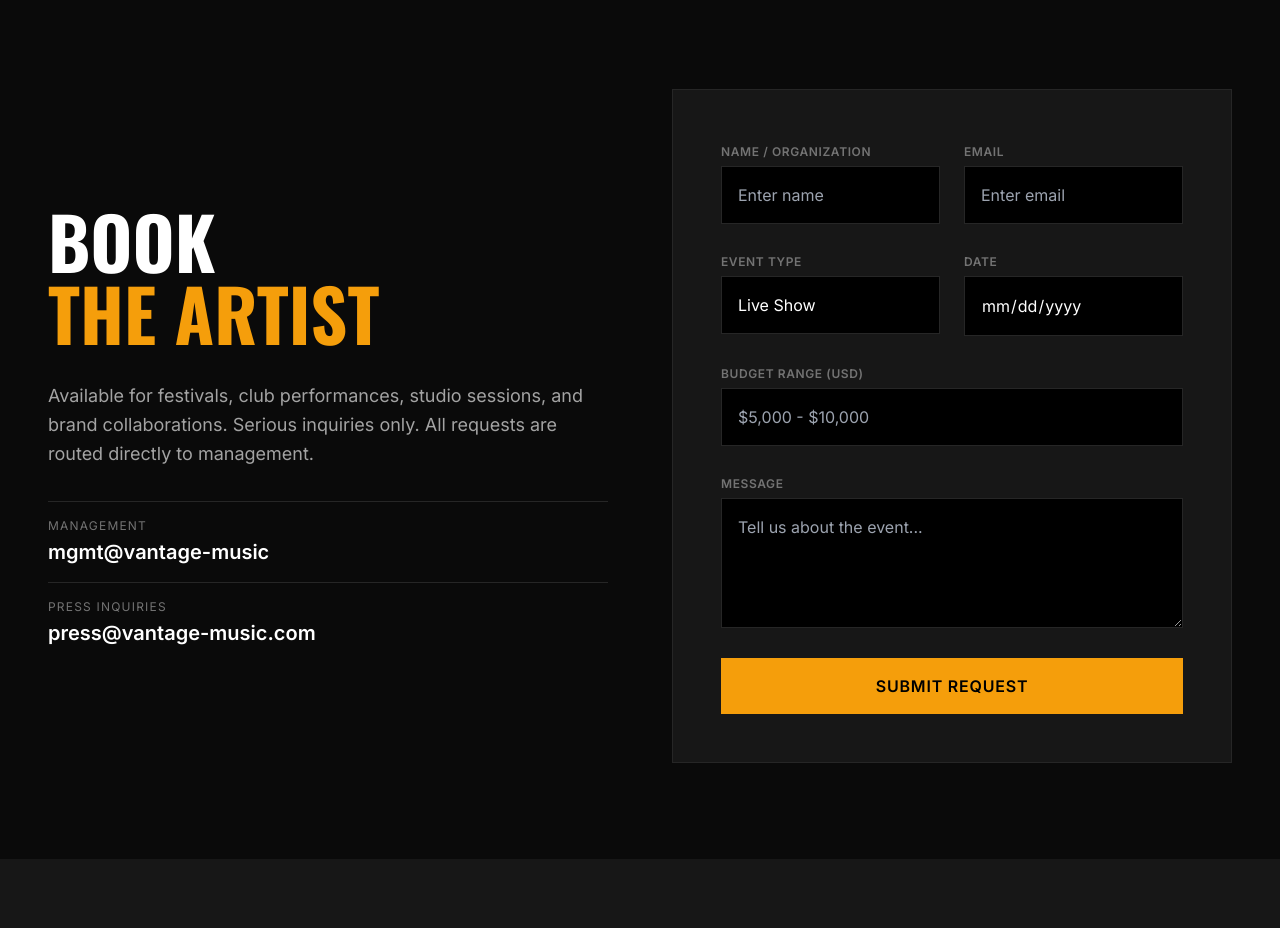
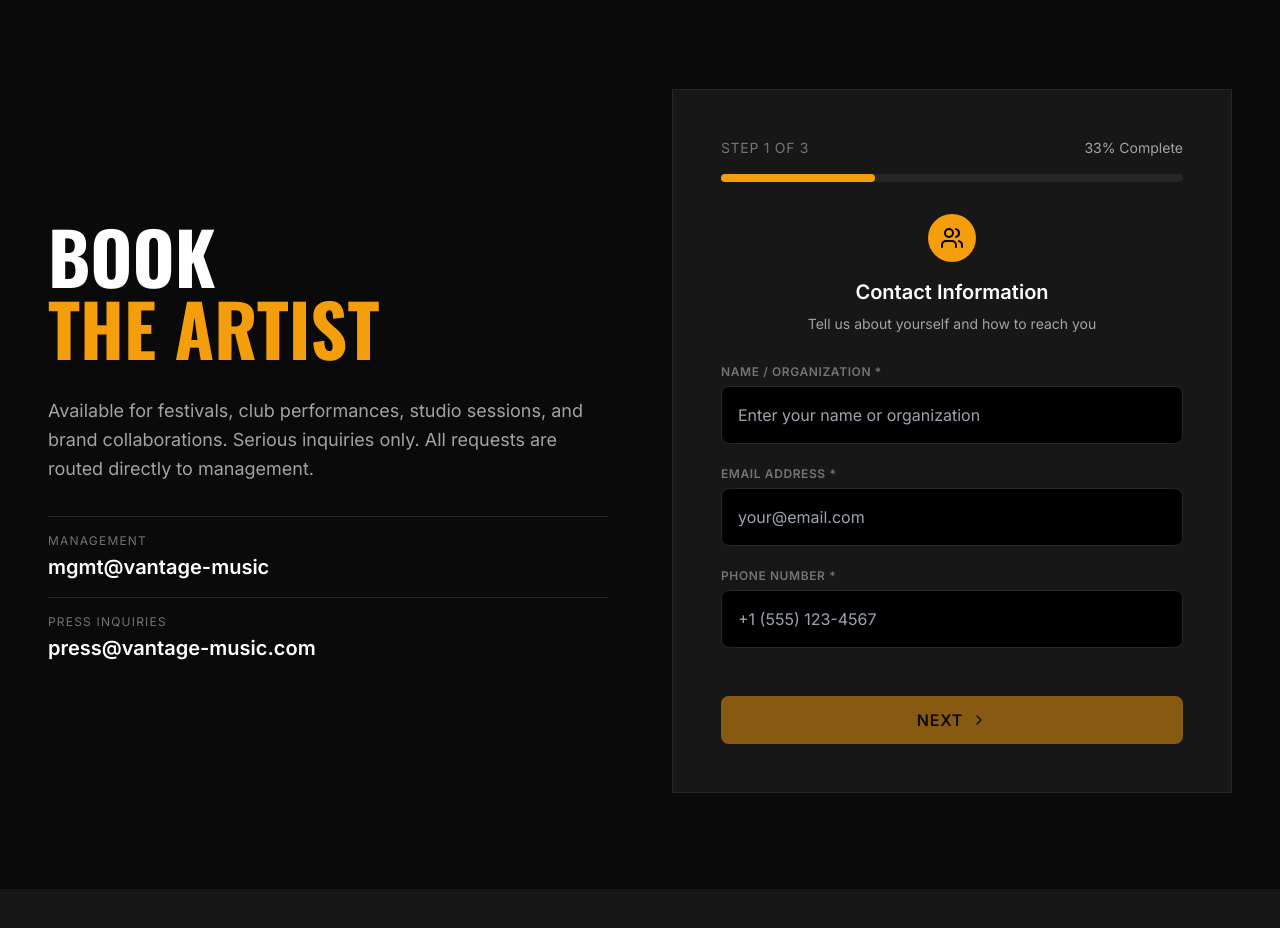
Before and after one commit to impulz-web/artist-jx, a React (Vite) app: page / in a window 1280 px wide. Shown: the part 4320-5248 px from the top of the page. Built offline with nearby package versions, Linux system fonts and the light colour scheme.

Commit message:
Enhance booking form with multi-step wizard interface

```diff
--- a/components/Booking.tsx
+++ b/components/Booking.tsx
@@ -1,21 +1,33 @@
 import React, { useState } from 'react';
 import { BookingRequest } from '../types';
+import { ChevronRight, ChevronLeft, Check, Calendar, Music, Mic, Users, Star } from 'lucide-react';
 
 interface BookingProps {
   onBookingSubmit: (booking: BookingRequest) => void;
 }
 
 const Booking: React.FC<BookingProps> = ({ onBookingSubmit }) => {
+  const [currentStep, setCurrentStep] = useState(1);
   const [formData, setFormData] = useState({
     name: '',
     email: '',
     phone: '',
-    eventType: 'Live Show',
+    eventType: 'Live Show' as 'Live Show' | 'Club' | 'Studio' | 'Feature' | 'Other',
     date: '',
     budget: '',
     message: ''
   });
   const [submitted, setSubmitted] = useState(false);
+
+  const totalSteps = 3;
+
+  const nextStep = () => {
+    if (currentStep < totalSteps) setCurrentStep(currentStep + 1);
+  };
+
+  const prevStep = () => {
+    if (currentStep > 1) setCurrentStep(currentStep - 1);
+  };
 
   const handleSubmit = (e: React.FormEvent) => {
     e.preventDefault();
@@ -31,6 +43,7 @@ const Booking: React.FC<BookingProps> = ({ onBookingSubmit }) => {
     setFormData({
       name: '', email: '', phone: '', eventType: 'Live Show', date: '', budget: '', message: ''
     });
+    setCurrentStep(1);
 
     setTimeout(() => setSubmitted(false), 5000);
   };
@@ -38,6 +51,21 @@ const Booking: React.FC<BookingProps> = ({ onBookingSubmit }) => {
   const handleChange = (e: React.ChangeEvent<HTMLInputElement | HTMLTextAreaElement | HTMLSelectElement>) => {
     setFormData({ ...formData, [e.target.name]: e.target.value });
   };
+
+  const isStepValid = (step: number) => {
+    switch (step) {
+      case 1:
+        return formData.name && formData.email && formData.phone;
+      case 2:
+        return formData.eventType && formData.date && formData.budget;
+      case 3:
+        return formData.message;
+      default:
+        return false;
+    }
+  };
+
+
 
   return (
     <section id="bookings" className="py-24 bg-neutral-950">
@@ -69,53 +97,212 @@ const Booking: React.FC<BookingProps> = ({ onBookingSubmit }) => {
           <div className="bg-neutral-900 p-8 md:p-12 border border-neutral-800">
             {submitted ? (
               <div className="h-full flex flex-col items-center justify-center text-center">
-                <h3 className="text-3xl font-display font-bold text-white mb-4">Request Sent</h3>
-                <p className="text-neutral-400">Our team will review your booking request and get back to you within 24 hours.</p>
+                <div className="w-16 h-16 bg-green-500 rounded-full flex items-center justify-center mx-auto mb-6">
+                  <Check size={32} className="text-white" />
+                </div>
+                <h3 className="text-3xl font-display font-bold text-white mb-4">Request Sent!</h3>
+                <p className="text-neutral-400 mb-6">Our team will review your booking request and get back to you within 24 hours.</p>
+                <button
+                  onClick={() => setSubmitted(false)}
+                  className="text-gold-500 hover:text-white transition-colors"
+                >
+                  ← Make Another Request
+                </button>
               </div>
             ) : (
-              <form onSubmit={handleSubmit} className="space-y-6">
-                <div className="grid grid-cols-1 md:grid-cols-2 gap-6">
-                    <div className="space-y-1">
-                        <label className="text-xs uppercase font-bold text-neutral-500 tracking-wider">Name / Organization</label>
-                        <input required name="name" value={formData.name} onChange={handleChange} className="w-full bg-black border border-neutral-800 p-4 text-white focus:border-gold-500 focus:outline-none" placeholder="Enter name" />
+              <>
+                {/* Progress Bar */}
+                <div className="mb-8">
+                  <div className="flex justify-between items-center mb-4">
+                    <span className="text-sm uppercase tracking-wider text-neutral-500">Step {currentStep} of {totalSteps}</span>
+                    <span className="text-sm text-neutral-400">{Math.round((currentStep / totalSteps) * 100)}% Complete</span>
                   </div>
-                    <div className="space-y-1">
-                        <label className="text-xs uppercase font-bold text-neutral-500 tracking-wider">Email</label>
-                        <input required type="email" name="email" value={formData.email} onChange={handleChange} className="w-full bg-black border border-neutral-800 p-4 text-white focus:border-gold-500 focus:outline-none" placeholder="Enter email" />
+                  <div className="w-full bg-neutral-800 rounded-full h-2">
+                    <div
+                      className="bg-gold-500 h-2 rounded-full transition-all duration-300"
+                      style={{ width: `${(currentStep / totalSteps) * 100}%` }}
+                    ></div>
                   </div>
                 </div>
 
-                <div className="grid grid-cols-1 md:grid-cols-2 gap-6">
+                <form onSubmit={handleSubmit} className="space-y-6">
+                  {/* Step 1: Contact Information */}
+                  {currentStep === 1 && (
+                    <div className="space-y-6 animate-fade-in-up">
+                      <div className="text-center mb-6">
+                        <div className="w-12 h-12 bg-gold-500 rounded-full flex items-center justify-center mx-auto mb-4">
+                          <Users size={24} className="text-black" />
+                        </div>
+                        <h3 className="text-xl font-bold text-white mb-2">Contact Information</h3>
+                        <p className="text-neutral-400 text-sm">Tell us about yourself and how to reach you</p>
+                      </div>
+
+                      <div className="space-y-4">
                         <div className="space-y-1">
-                        <label className="text-xs uppercase font-bold text-neutral-500 tracking-wider">Event Type</label>
-                        <select name="eventType" value={formData.eventType} onChange={handleChange} className="w-full bg-black border border-neutral-800 p-4 text-white focus:border-gold-500 focus:outline-none appearance-none">
-                            <option>Live Show</option>
-                            <option>Club Performance</option>
-                            <option>Studio Feature</option>
-                            <option>Private Event</option>
-                            <option>Other</option>
-                        </select>
-                    </div>
-                    <div className="space-y-1">
-                        <label className="text-xs uppercase font-bold text-neutral-500 tracking-wider">Date</label>
-                        <input required type="date" name="date" value={formData.date} onChange={handleChange} className="w-full bg-black border border-neutral-800 p-4 text-white focus:border-gold-500 focus:outline-none" />
-                    </div>
+                          <label className="text-xs uppercase font-bold text-neutral-500 tracking-wider">Name / Organization *</label>
+                          <input
+                            required
+                            name="name"
+                            value={formData.name}
+                            onChange={handleChange}
+                            className="w-full bg-black border border-neutral-800 p-4 text-white focus:border-gold-500 focus:outline-none rounded-lg"
+                            placeholder="Enter your name or organization"
+                          />
                         </div>
 
                         <div className="space-y-1">
-                    <label className="text-xs uppercase font-bold text-neutral-500 tracking-wider">Budget Range (USD)</label>
-                    <input required name="budget" value={formData.budget} onChange={handleChange} className="w-full bg-black border border-neutral-800 p-4 text-white focus:border-gold-500 focus:outline-none" placeholder="$5,000 - $10,000" />
+                          <label className="text-xs uppercase font-bold text-neutral-500 tracking-wider">Email Address *</label>
+                          <input
+                            required
+                            type="email"
+                            name="email"
+                            value={formData.email}
+                            onChange={handleChange}
+                            className="w-full bg-black border border-neutral-800 p-4 text-white focus:border-gold-500 focus:outline-none rounded-lg"
+                            placeholder="your@email.com"
+                          />
                         </div>
 
                         <div className="space-y-1">
-                    <label className="text-xs uppercase font-bold text-neutral-500 tracking-wider">Message</label>
-                    <textarea required name="message" rows={4} value={formData.message} onChange={handleChange} className="w-full bg-black border border-neutral-800 p-4 text-white focus:border-gold-500 focus:outline-none" placeholder="Tell us about the event..." />
+                          <label className="text-xs uppercase font-bold text-neutral-500 tracking-wider">Phone Number *</label>
+                          <input
+                            required
+                            type="tel"
+                            name="phone"
+                            value={formData.phone}
+                            onChange={handleChange}
+                            className="w-full bg-black border border-neutral-800 p-4 text-white focus:border-gold-500 focus:outline-none rounded-lg"
+                            placeholder="+1 (555) 123-4567"
+                          />
+                        </div>
+                      </div>
+                    </div>
+                  )}
+
+                  {/* Step 2: Event Details */}
+                  {currentStep === 2 && (
+                    <div className="space-y-6 animate-fade-in-up">
+                      <div className="text-center mb-6">
+                        <div className="w-12 h-12 bg-gold-500 rounded-full flex items-center justify-center mx-auto mb-4">
+                          <Calendar size={24} className="text-black" />
+                        </div>
+                        <h3 className="text-xl font-bold text-white mb-2">Event Details</h3>
+                        <p className="text-neutral-400 text-sm">Tell us about the type of event you're planning</p>
                       </div>
 
-                <button type="submit" className="w-full bg-gold-500 text-black font-bold uppercase py-4 tracking-wider hover:bg-white transition-colors">
+                      <div className="space-y-4">
+                        <div className="space-y-1">
+                          <label className="text-xs uppercase font-bold text-neutral-500 tracking-wider">Event Type *</label>
+                          <select
+                            name="eventType"
+                            value={formData.eventType}
+                            onChange={handleChange}
+                            className="w-full bg-black border border-neutral-800 p-4 text-white focus:border-gold-500 focus:outline-none rounded-lg appearance-none"
+                          >
+                            <option value="Live Show">🎤 Live Show/Festival</option>
+                            <option value="Club">🎵 Club Performance</option>
+                            <option value="Studio">🎚️ Studio Session/Feature</option>
+                            <option value="Feature">🎬 Brand Collaboration/Feature</option>
+                            <option value="Other">❓ Other</option>
+                          </select>
+                        </div>
+
+                        <div className="space-y-1">
+                          <label className="text-xs uppercase font-bold text-neutral-500 tracking-wider">Preferred Date *</label>
+                          <input
+                            required
+                            type="date"
+                            name="date"
+                            value={formData.date}
+                            onChange={handleChange}
+                            className="w-full bg-black border border-neutral-800 p-4 text-white focus:border-gold-500 focus:outline-none rounded-lg"
+                          />
+                        </div>
+
+                        <div className="space-y-1">
+                          <label className="text-xs uppercase font-bold text-neutral-500 tracking-wider">Budget Range (USD) *</label>
+                          <select
+                            name="budget"
+                            value={formData.budget}
+                            onChange={handleChange}
+                            className="w-full bg-black border border-neutral-800 p-4 text-white focus:border-gold-500 focus:outline-none rounded-lg appearance-none"
+                          >
+                            <option value="">Select budget range</option>
+                            <option value="$5,000 - $10,000">$5,000 - $10,000</option>
+                            <option value="$10,000 - $25,000">$10,000 - $25,000</option>
+                            <option value="$25,000 - $50,000">$25,000 - $50,000</option>
+                            <option value="$50,000+">$50,000+</option>
+                            <option value="Negotiable">Negotiable</option>
+                          </select>
+                        </div>
+                      </div>
+                    </div>
+                  )}
+
+                  {/* Step 3: Message & Submit */}
+                  {currentStep === 3 && (
+                    <div className="space-y-6 animate-fade-in-up">
+                      <div className="text-center mb-6">
+                        <div className="w-12 h-12 bg-gold-500 rounded-full flex items-center justify-center mx-auto mb-4">
+                          <Mic size={24} className="text-black" />
+                        </div>
+                        <h3 className="text-xl font-bold text-white mb-2">Final Details</h3>
+                        <p className="text-neutral-400 text-sm">Tell us more about your vision for the event</p>
+                      </div>
+
+                      <div className="space-y-4">
+                        <div className="space-y-1">
+                          <label className="text-xs uppercase font-bold text-neutral-500 tracking-wider">Message & Details *</label>
+                          <textarea
+                            required
+                            name="message"
+                            rows={6}
+                            value={formData.message}
+                            onChange={handleChange}
+                            className="w-full bg-black border border-neutral-800 p-4 text-white focus:border-gold-500 focus:outline-none rounded-lg resize-none"
+                            placeholder="Tell us about your event, venue details, expected audience size, special requirements, and any other relevant information..."
+                          />
+                        </div>
+                      </div>
+                    </div>
+                  )}
+
+                  {/* Navigation Buttons */}
+                  <div className="flex gap-4 pt-6">
+                    {currentStep > 1 && (
+                      <button
+                        type="button"
+                        onClick={prevStep}
+                        className="flex-1 flex items-center justify-center gap-2 bg-neutral-800 text-white font-bold uppercase py-3 px-6 tracking-wider hover:bg-neutral-700 transition-colors rounded-lg"
+                      >
+                        <ChevronLeft size={16} />
+                        Back
+                      </button>
+                    )}
+
+                    {currentStep < totalSteps ? (
+                      <button
+                        type="button"
+                        onClick={nextStep}
+                        disabled={!isStepValid(currentStep)}
+                        className="flex-1 flex items-center justify-center gap-2 bg-gold-500 text-black font-bold uppercase py-3 px-6 tracking-wider hover:bg-gold-400 disabled:opacity-50 disabled:cursor-not-allowed transition-all duration-300 rounded-lg"
+                      >
+                        Next
+                        <ChevronRight size={16} />
+                      </button>
+                    ) : (
+                      <button
+                        type="submit"
+                        disabled={!isStepValid(currentStep)}
+                        className="flex-1 flex items-center justify-center gap-2 bg-green-500 text-white font-bold uppercase py-3 px-6 tracking-wider hover:bg-green-400 disabled:opacity-50 disabled:cursor-not-allowed transition-all duration-300 rounded-lg"
+                      >
+                        <Check size={16} />
                         Submit Request
                       </button>
+                    )}
+                  </div>
                 </form>
+              </>
             )}
           </div>
 
```
Lines whose indentation alone changed are shown as unchanged.
